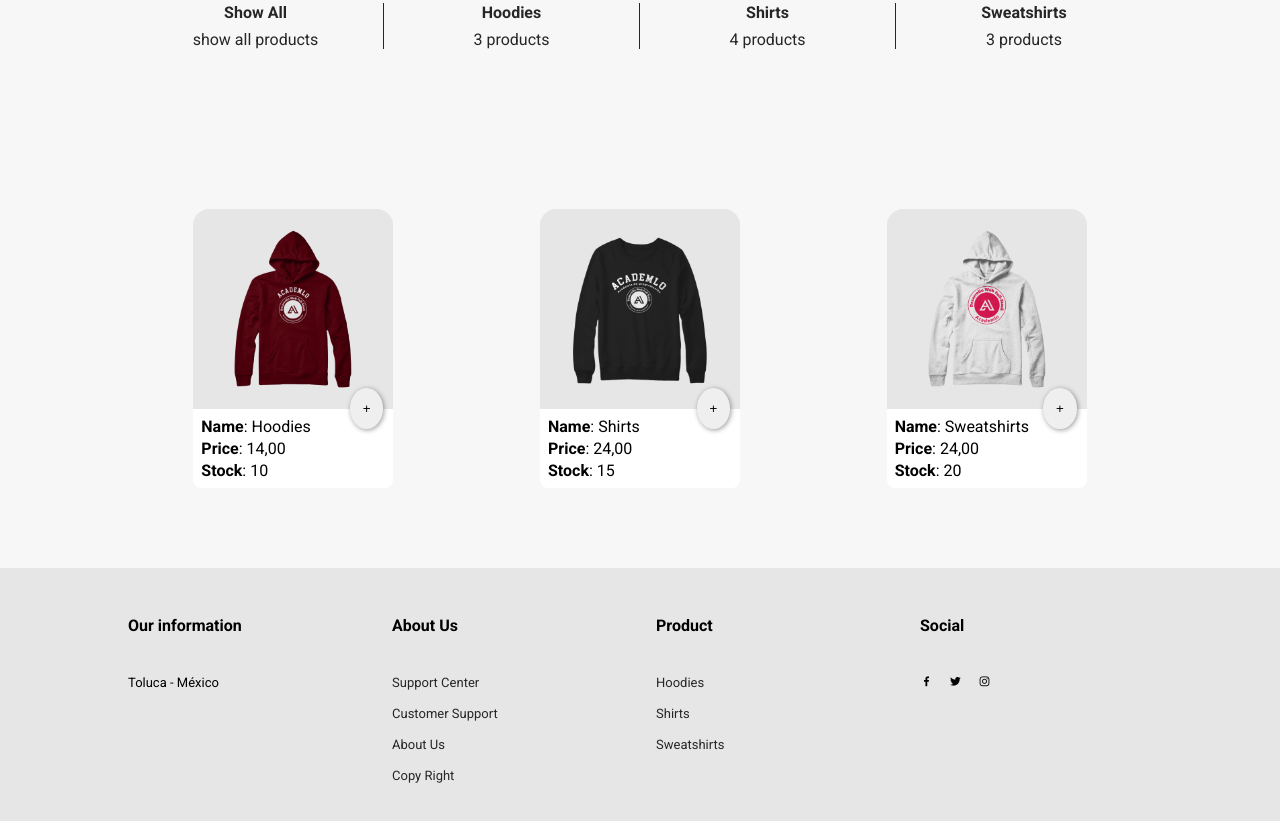
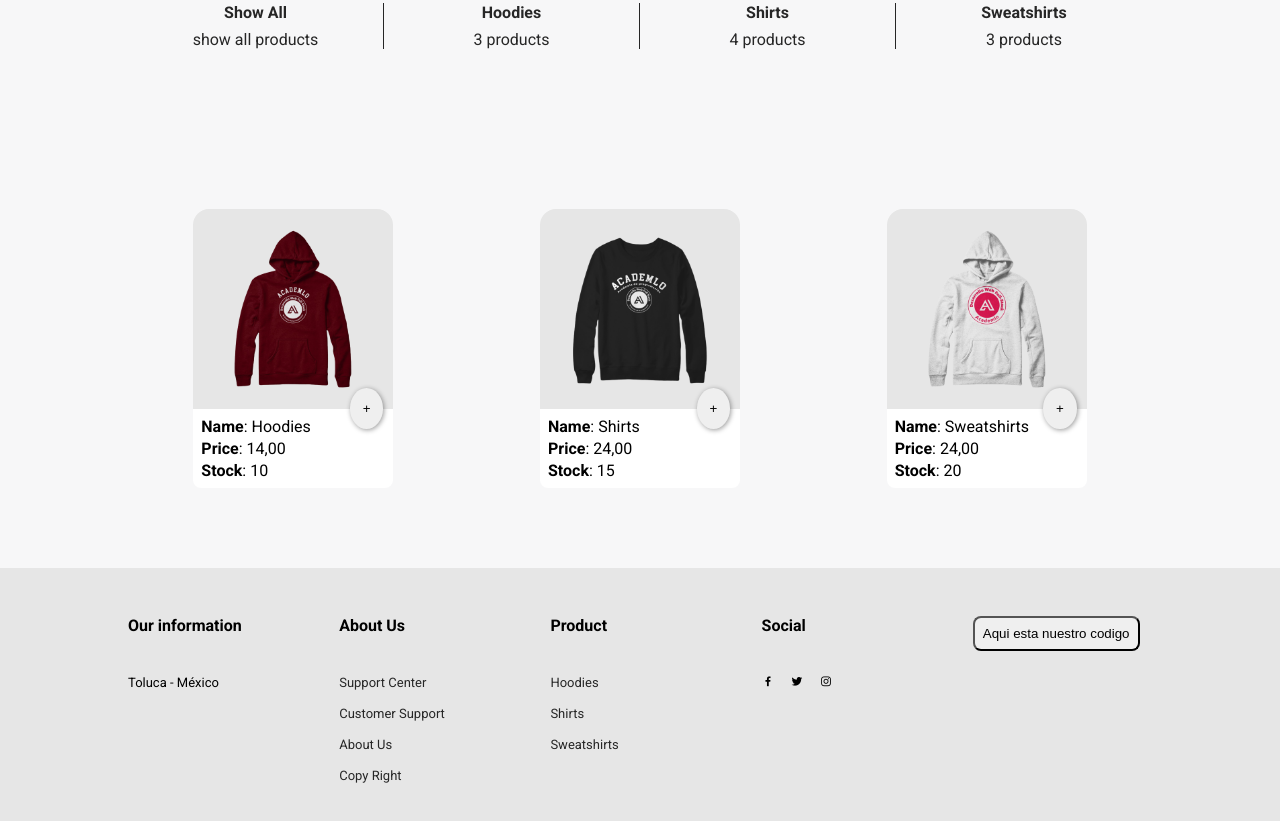
Before and after one commit to Judare1990/Shopping-cart, a plain HTML site: page index.html in a window 1280 px wide. Shown: the part 669-1490 px from the top of the page. Drawn offline with nearby package versions, Linux system fonts and the light colour scheme.

Commit message:
Last commit

```diff
--- a/index.html
+++ b/index.html
@@ -136,6 +136,11 @@
           <i class='bx bxl-instagram'></i>
         </div>
       </div>
+
+      <div>
+      <button class="code">Aqui esta nuestro codigo</button>
+      </div>
+
     </div>
 
   </footer>
--- a/styles.css
+++ b/styles.css
@@ -422,6 +422,11 @@ button.btn.btn__buy{
     padding: 4px;
     font-weight: bold;
 }
+
+.code{
+    border-radius: 0.5rem;
+    padding: 0.5rem;
+}
 /* DARK MODE */
 
 body.dark__mode {
```
